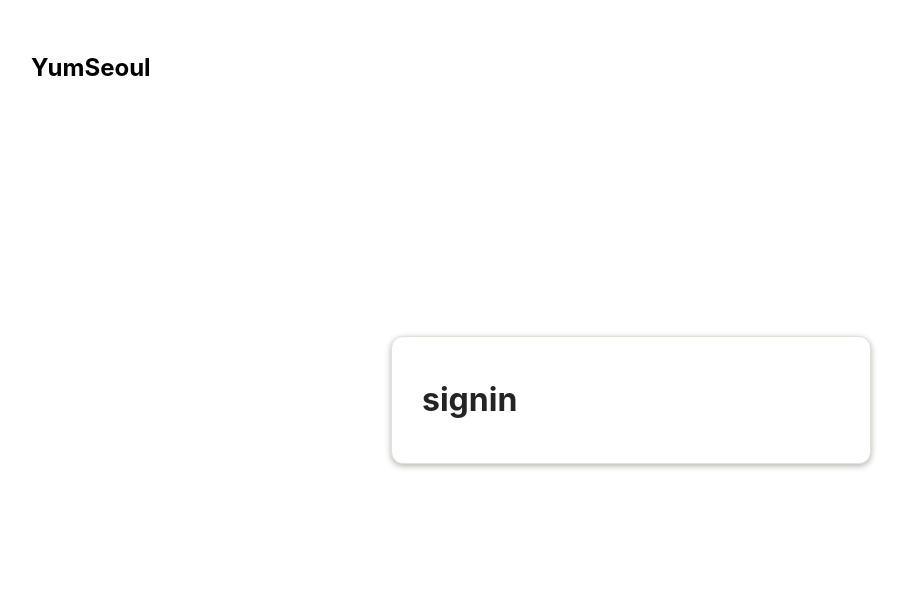
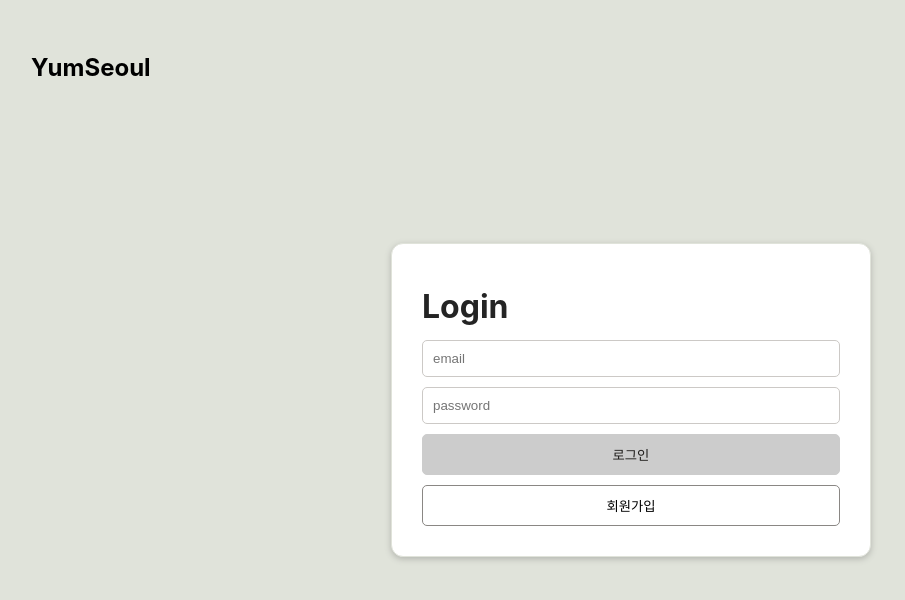
Before and after one commit to qwe8851/YumSeoul, a React (Create React App) app: page /auth/signin in a window 1280 px wide. Shown: the top 600 px of the page, without its empty margins (9-914 px from the left). Built offline with nearby package versions, Linux system fonts and the light colour scheme.

Commit message:
feat: 로그인 기능 구현

```diff
--- a/src/components/layout/auth/Signin.js
+++ b/src/components/layout/auth/Signin.js
@@ -1,12 +1,108 @@
-import React from 'react';
+import React, { useState } from 'react';
+import { Link, useNavigate } from 'react-router-dom';
+
+import { signInWithEmailAndPassword } from 'firebase/auth';
+import { authService } from '../../../utils/firebaseAuth';
+
+import useInput from '../../../hooks/use-input';
+import { isNotEmail, isNotPassword } from '../../../pages/Auth';
 
 import Card from '../../common/Card';
+import Input from '../../common/Input';
+import Form from '../../common/Form';
+import Button from '../../common/Button';
 
 const Signin = () => {
+    const navigate = useNavigate();
+
+    const [isSubmitSuccess, setIsSubmitSuccess] = useState(false);
+    const [errorMessage, setErrorMessage] = useState(false);
+
+    const {
+        value: enteredEmail,
+        isValid: enteredEmailIsValid,
+        hasError: emailInputHasError,
+        valueChangeHandler: emailChangeHandler,
+        inputBlurHandler: emailBlurHandler,
+        reset: resetEmailInput,
+    } = useInput((value) => !isNotEmail(value));
+
+    const {
+        value: enteredPw,
+        isValid: enteredPwIsValid,
+        hasError: pwInputHasError,
+        valueChangeHandler: pwChangeHandler,
+        inputBlurHandler: pwBlurHandler,
+        reset: resetPwInput,
+    } = useInput((value) => !isNotPassword(value));
+
+    const formIsValid = enteredPwIsValid && enteredEmailIsValid;
+
+    const emailInputChangeHandler = (event) => {
+        emailChangeHandler(event);
+        setIsSubmitSuccess(false);
+    }
+
+    const pwInputChangeHandler = (event) => {
+        pwChangeHandler(event);
+        setIsSubmitSuccess(false);
+    }
+
+    const formSubmissionHandler = async (event) => {
+        event.preventDefault();
+
+        if (!enteredEmailIsValid || !enteredPwIsValid) return;
+
+        try {
+            const result = await signInWithEmailAndPassword(authService, enteredEmail, enteredPw);
+            const idToken = result.user.idToken;
+            window.localStorage.setItem("access_token", idToken);
+
+            resetPwInput();
+            resetEmailInput();
+
+            navigate('/');
+        } catch (error) {
+            setIsSubmitSuccess(true);
+            setErrorMessage("이메일과 패스워드를 확인해주세요.");
+        }
+    };
+
+    const emailInputClasses = emailInputHasError ? 'invalid' : undefined;
+    const pwInputClasses = pwInputHasError ? 'invalid' : undefined;
+
     return (
         <Card>
-            <h1>signin</h1>
-        </Card>
+            <h1>Login</h1>
+            <Form onSubmit={formSubmissionHandler}>
+                <div className={emailInputClasses}>
+                    <Input
+                        type='email'
+                        onChange={emailInputChangeHandler}
+                        onBlur={emailBlurHandler}
+                        value={enteredEmail}
+                        placeholder='email'
+                    />
+                    {emailInputHasError && <p className='error-text'>이메일이 올바르지 않습니다.</p>}
+                </div>
+                <div className={pwInputClasses}>
+                    <Input
+                        type='password'
+                        onChange={pwInputChangeHandler}
+                        onBlur={pwBlurHandler}
+                        value={enteredPw}
+                        placeholder='password'
+                        autoComplete='on'
+                    />
+                    {pwInputHasError && <p className='error-text'>비밀번호가 올바르지 않습니다.</p>}
+                </div>
+                {isSubmitSuccess && <p className='error-text'>{errorMessage}</p>}
+                <Button primary='true' disabled={!formIsValid}>로그인</Button>
+                <Link to='../signup'>
+                    <Button>회원가입</Button>
+                </Link>
+            </Form>
+        </Card >
     );
 }
 
--- a/src/pages/Auth.js
+++ b/src/pages/Auth.js
@@ -6,11 +6,21 @@ import Styled from 'styled-components';
 const AuthDiv = Styled.div`
     width: 100%;
     height: 100%;
+    padding: 30px;
     display: flex;
     justify-content: center;
     align-items: center;
-    background-color: var(--color-lightgray);
+    background-color: var(--color-light-gray);
 `;
+
+const isNotEmpty = (value) => value.trim() === '';
+const isNotEmail = (value) => {
+    const emailRegEx = /^[^\s@]+@[^\s@]+\.[^\s@]+$/;
+    return isNotEmpty(value) && !emailRegEx.test(value);
+}
+const isNotPassword = (value) => {
+    return isNotEmpty(value) && !value.trim().length >= 8;
+}
 
 const AuthPage = () => {
     return (
@@ -21,3 +31,4 @@ const AuthPage = () => {
 }
 
 export default AuthPage;
+export { isNotEmail, isNotPassword };
--- a/src/pages/Error.js
+++ b/src/pages/Error.js
@@ -3,10 +3,6 @@ import { useNavigate } from 'react-router-dom';
 
 function ErrorPage() {
     const navigate = useNavigate();
-
-    function navigateHandler() {
-        navigate('/');
-    }
 
     return (
         <main>
```
